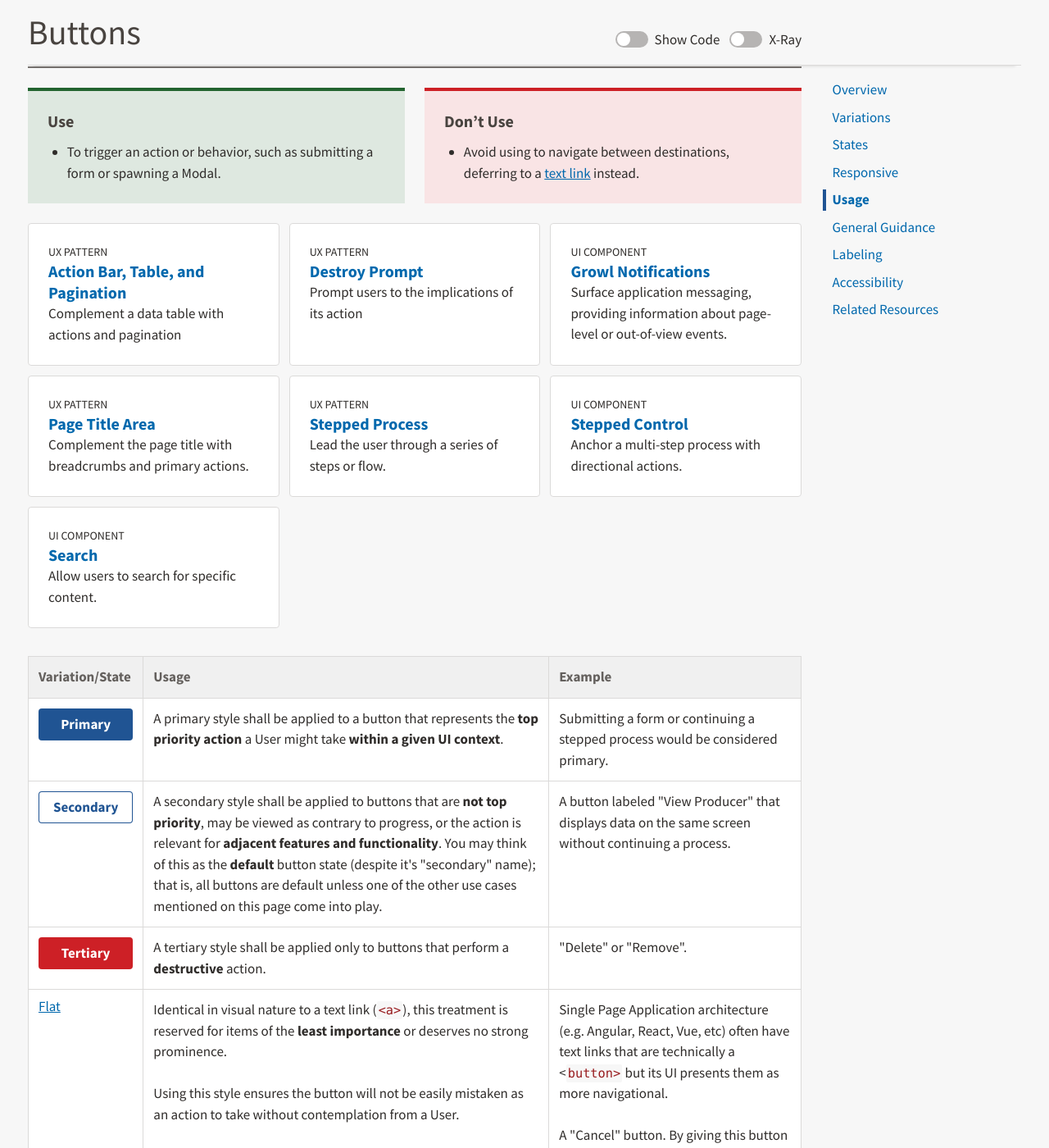
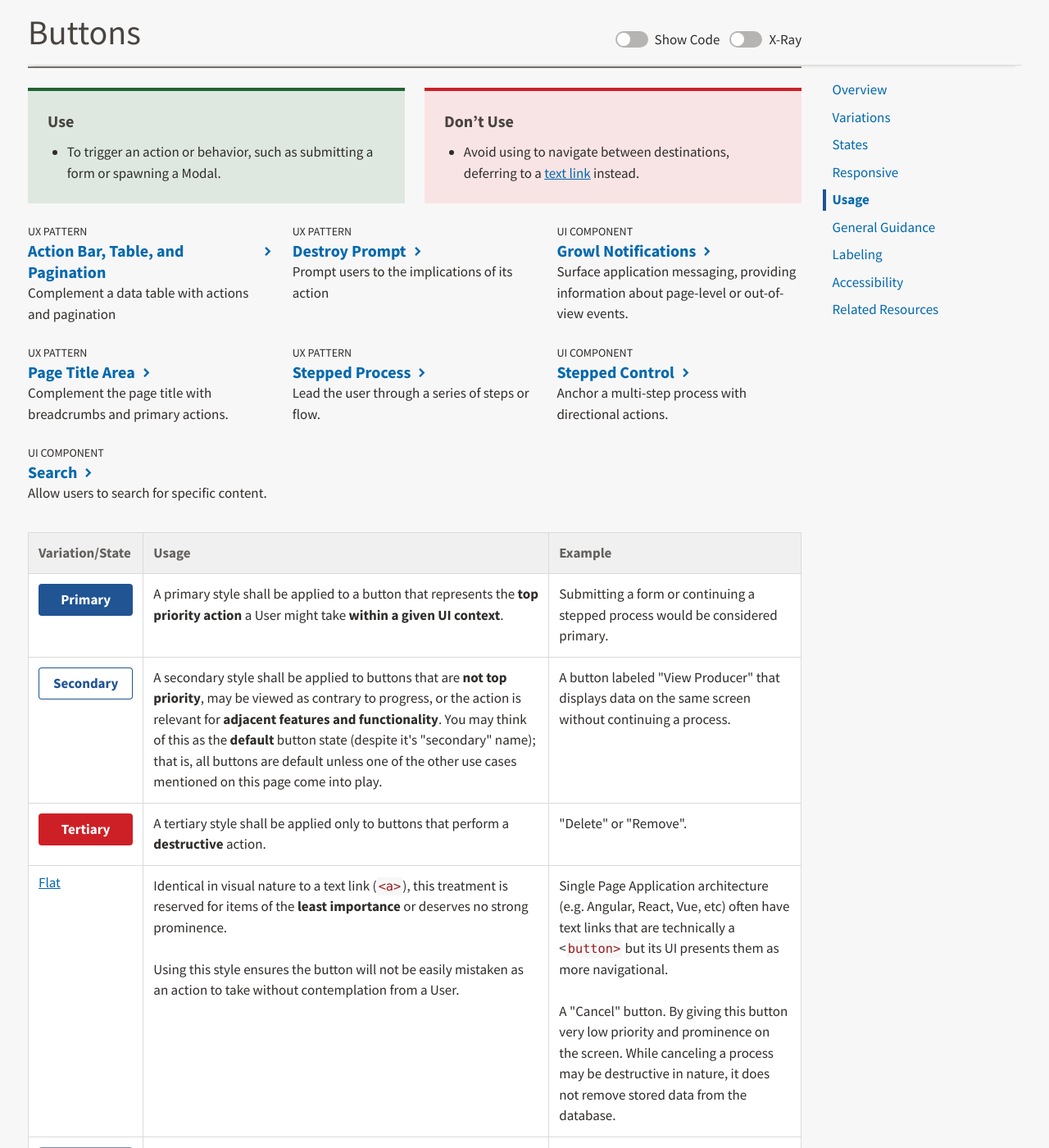
Before and after one commit to USDA-FSA/fsa-design-system, a Jekyll site: the page built from components/buttons/index.md, in a window 1280 px wide and 1400 px high, scrolled down 3328 px. Shown: the whole window at 82% size. Built offline with Jekyll 4.4.1, drawn with Linux system fonts in a browser that asks for light colours.

Commit message:
Candidate UI for "Related Card" [amends #377]

```diff
--- a/components/buttons/index.md
+++ b/components/buttons/index.md
@@ -159,39 +159,60 @@ Several of a button's style properties can be selectively modified across each M
 {% include do-dont.html %}
 
 <div class="ds-related-card">
-  <a class="fsa-box fsa-box--br-1 ds-related-card__item" href="{{ site.baseurl }}patterns/actionbar-table-pagination/">
+  <a class="ds-related-card__item" href="{{ site.baseurl }}patterns/actionbar-table-pagination/">
     <div class="ds-related-card__type">UX Pattern</div>
-    <div class="ds-related-card__title">Action Bar, Table, and Pagination</div>
+    <div class="ds-related-card__title">
+      Action Bar, Table, and Pagination
+      <img class="ds-related-card__arr" src="{{ site.baseurl }}img/chevron-right--link.svg" aria-hidden="true" alt="">
+    </div>
     <div class="ds-related-card__description">Complement a data table with actions and pagination</div>
   </a>
-  <a class="fsa-box fsa-box--br-1 ds-related-card__item" href="{{ site.baseurl }}patterns/destroy-prompt/">
+  <a class="ds-related-card__item" href="{{ site.baseurl }}patterns/destroy-prompt/">
     <div class="ds-related-card__type">UX Pattern</div>
-    <div class="ds-related-card__title">Destroy Prompt</div>
+    <div class="ds-related-card__title">
+      Destroy Prompt
+      <img class="ds-related-card__arr" src="{{ site.baseurl }}img/chevron-right--link.svg" aria-hidden="true" alt="">
+    </div>
     <div class="ds-related-card__description">Prompt users to the implications of its action</div>
   </a>
-  <a class="fsa-box fsa-box--br-1 ds-related-card__item" href="{{ site.baseurl }}components/growl/">
+  <a class="ds-related-card__item" href="{{ site.baseurl }}components/growl/">
     <div class="ds-related-card__type">UI Component</div>
-    <div class="ds-related-card__title">Growl Notifications</div>
+    <div class="ds-related-card__title">
+      Growl Notifications
+      <img class="ds-related-card__arr" src="{{ site.baseurl }}img/chevron-right--link.svg" aria-hidden="true" alt="">
+    </div>
     <div class="ds-related-card__description">Surface application messaging, providing information about page-level or out-of-view events.</div>
   </a>
-  <a class="fsa-box fsa-box--br-1 ds-related-card__item" href="{{ site.baseurl }}patterns/page-title-area/">
+  <a class="ds-related-card__item" href="{{ site.baseurl }}patterns/page-title-area/">
     <div class="ds-related-card__type">UX Pattern</div>
-    <div class="ds-related-card__title">Page Title Area</div>
+    <div class="ds-related-card__title">
+      Page Title Area
+      <img class="ds-related-card__arr" src="{{ site.baseurl }}img/chevron-right--link.svg" aria-hidden="true" alt="">
+    </div>
     <div class="ds-related-card__description">Complement the page title with breadcrumbs and primary actions.</div>
   </a>
-  <a class="fsa-box fsa-box--br-1 ds-related-card__item" href="{{ site.baseurl }}patterns/stepped-process/">
+  <a class="ds-related-card__item" href="{{ site.baseurl }}patterns/stepped-process/">
     <div class="ds-related-card__type">UX Pattern</div>
-    <div class="ds-related-card__title">Stepped Process</div>
+    <div class="ds-related-card__title">
+      Stepped Process
+      <img class="ds-related-card__arr" src="{{ site.baseurl }}img/chevron-right--link.svg" aria-hidden="true" alt="">
+    </div>
     <div class="ds-related-card__description">Lead the user through a series of steps or flow.</div>
   </a>
-  <a class="fsa-box fsa-box--br-1 ds-related-card__item" href="{{ site.baseurl }}components/stepped-control/">
+  <a class="ds-related-card__item" href="{{ site.baseurl }}components/stepped-control/">
     <div class="ds-related-card__type">UI Component</div>
-    <div class="ds-related-card__title">Stepped Control</div>
+    <div class="ds-related-card__title">
+      Stepped Control
+      <img class="ds-related-card__arr" src="{{ site.baseurl }}img/chevron-right--link.svg" aria-hidden="true" alt="">
+    </div>
     <div class="ds-related-card__description">Anchor a multi-step process with directional actions.</div>
   </a>
-  <a class="fsa-box fsa-box--br-1 ds-related-card__item" href="{{ site.baseurl }}components/search/">
+  <a class="ds-related-card__item" href="{{ site.baseurl }}components/search/">
     <div class="ds-related-card__type">UI Component</div>
-    <div class="ds-related-card__title">Search</div>
+    <div class="ds-related-card__title">
+      Search
+      <img class="ds-related-card__arr" src="{{ site.baseurl }}img/chevron-right--link.svg" aria-hidden="true" alt="">
+    </div>
     <div class="ds-related-card__description">Allow users to search for specific content.</div>
   </a>
 </div>
```
Also changed, not shown: _sass/components/_ds.related-card.scss (+13 -0 lines), css/fsa-design-system.css, css/fsa-design-system.min.css, 2 other files.
